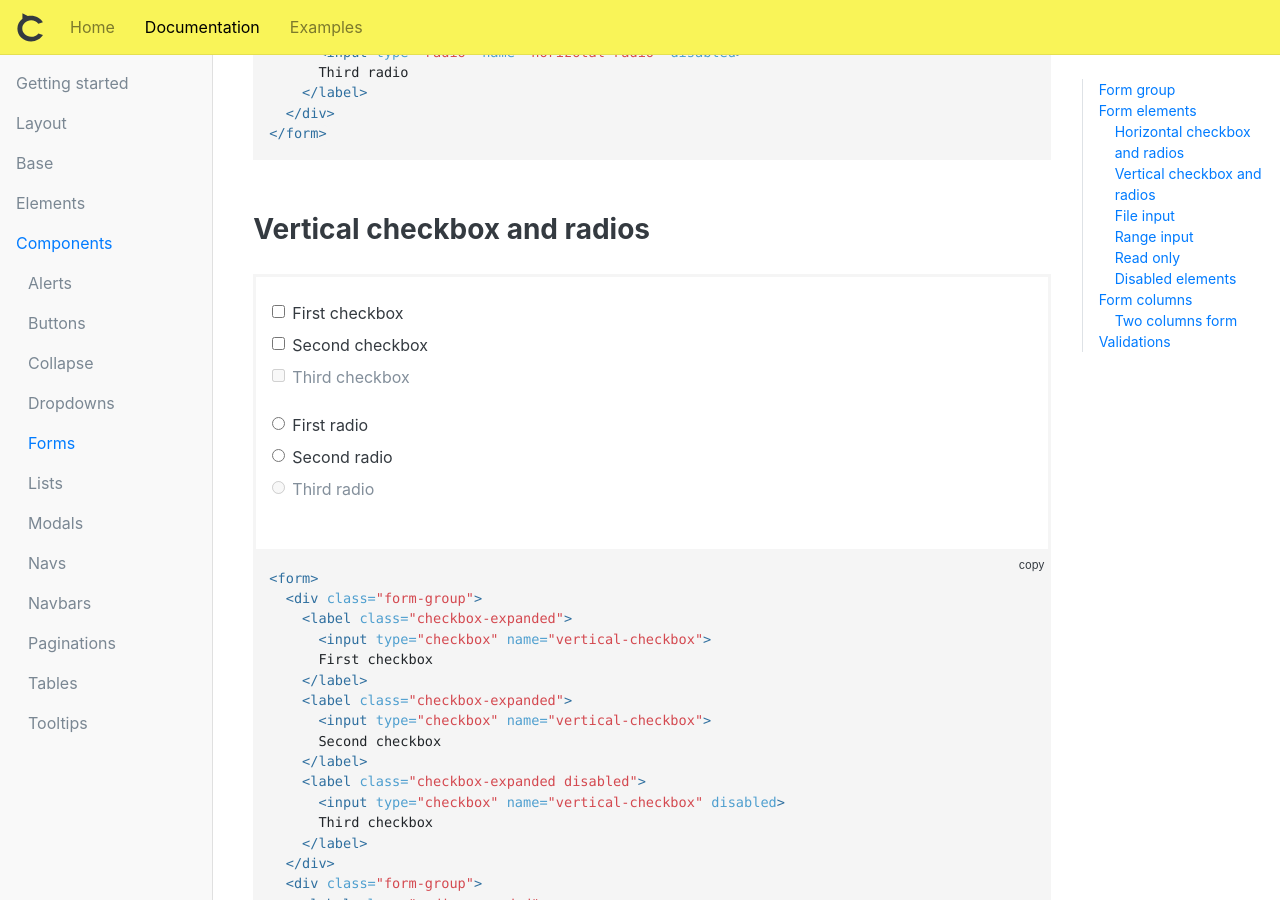
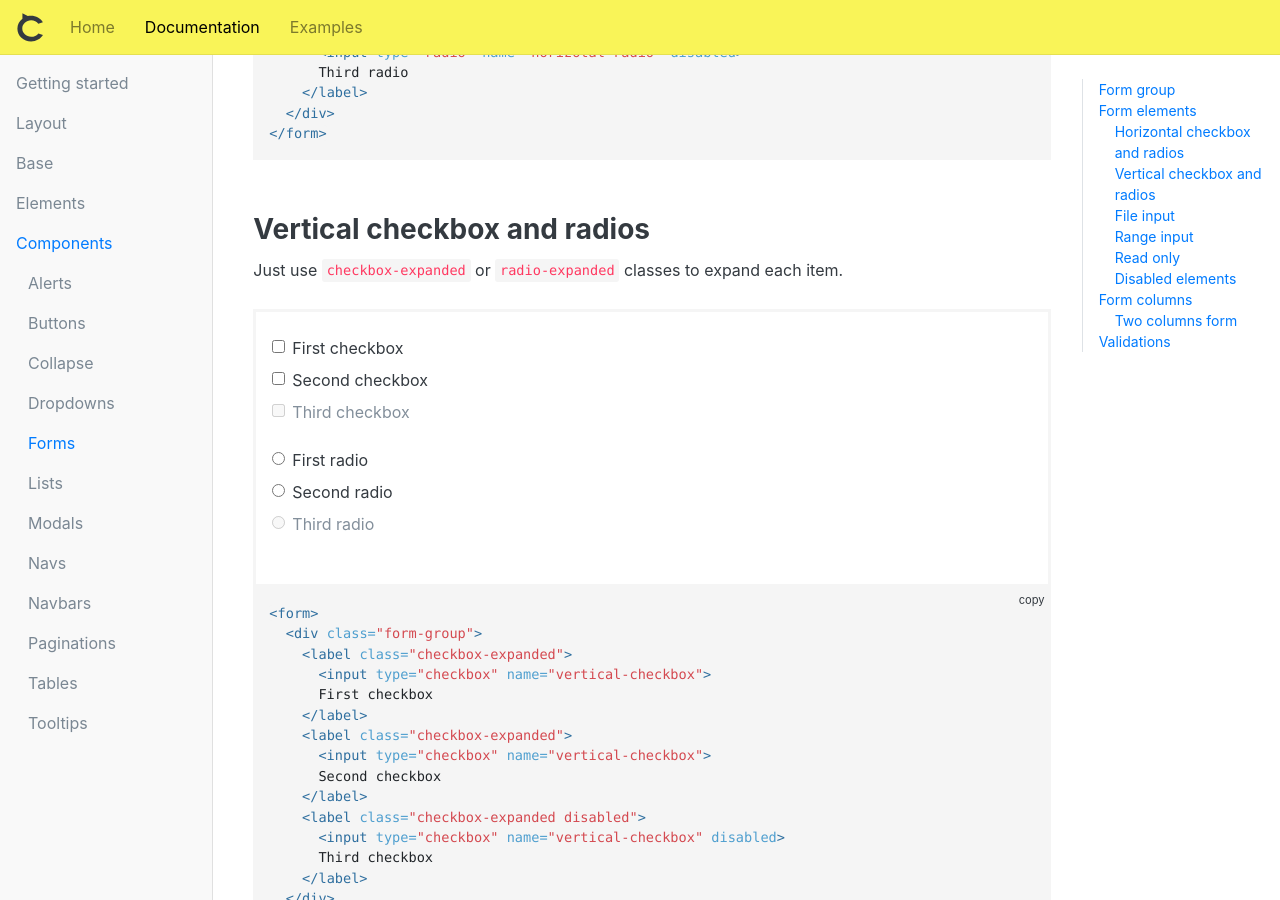
Before and after one commit to mendozagioo/cactu, a Jekyll site: the page built from documentation/components/forms.md, in a window 1280 px wide and 900 px high, scrolled down 3137 px. Built offline with Jekyll 4.4.1, drawn with Linux system fonts in a browser that asks for light colours.

Commit message:
Forms documentation updated

```diff
--- a/documentation/components/forms.md
+++ b/documentation/components/forms.md
@@ -110,6 +110,8 @@ The `form-group` class expand the elements.
 
 
 ### Vertical checkbox and radios
+
+Just use `checkbox-expanded` or `radio-expanded` classes to expand each item.
 
 {% capture example %}
 <form>
```
